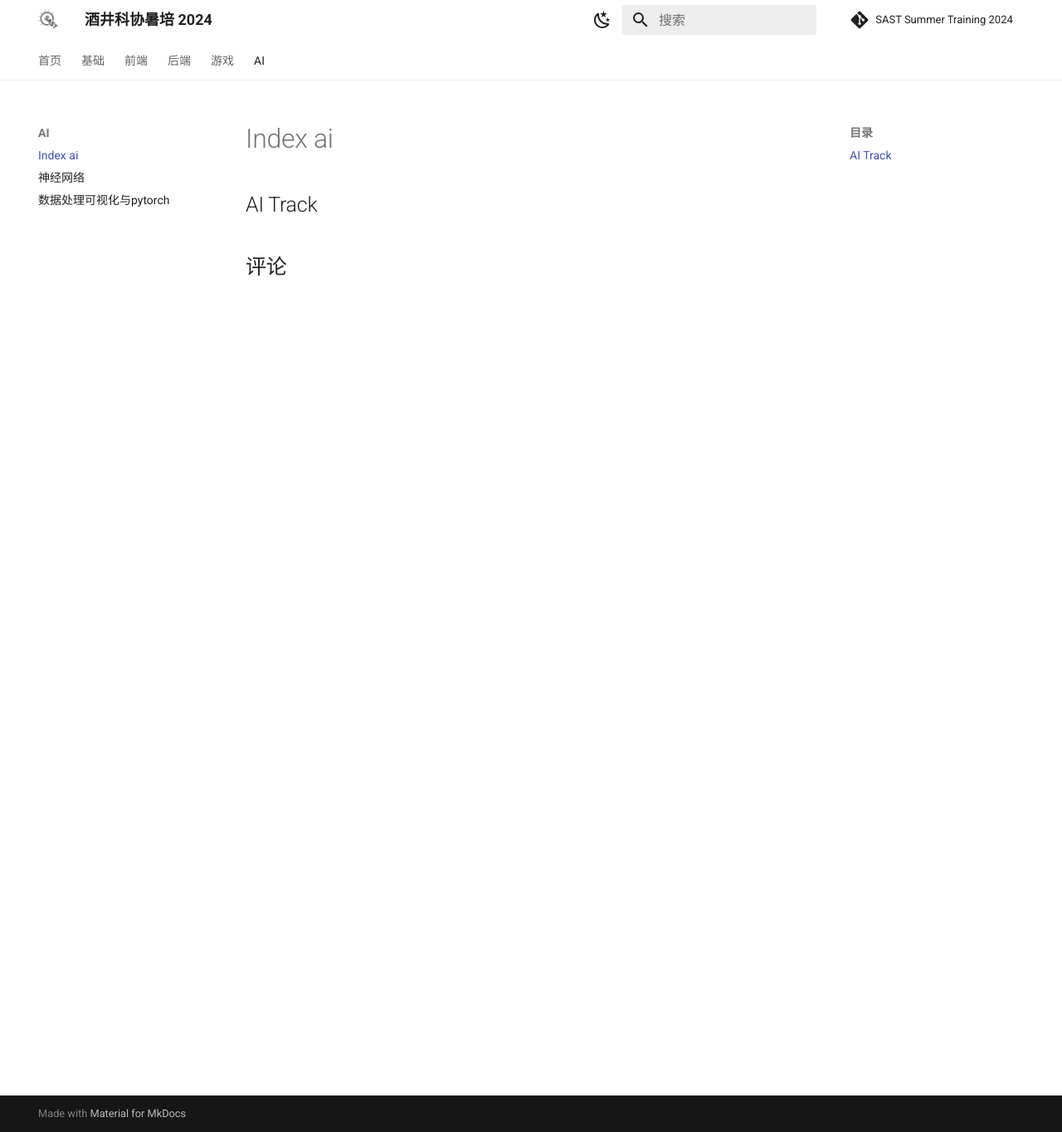
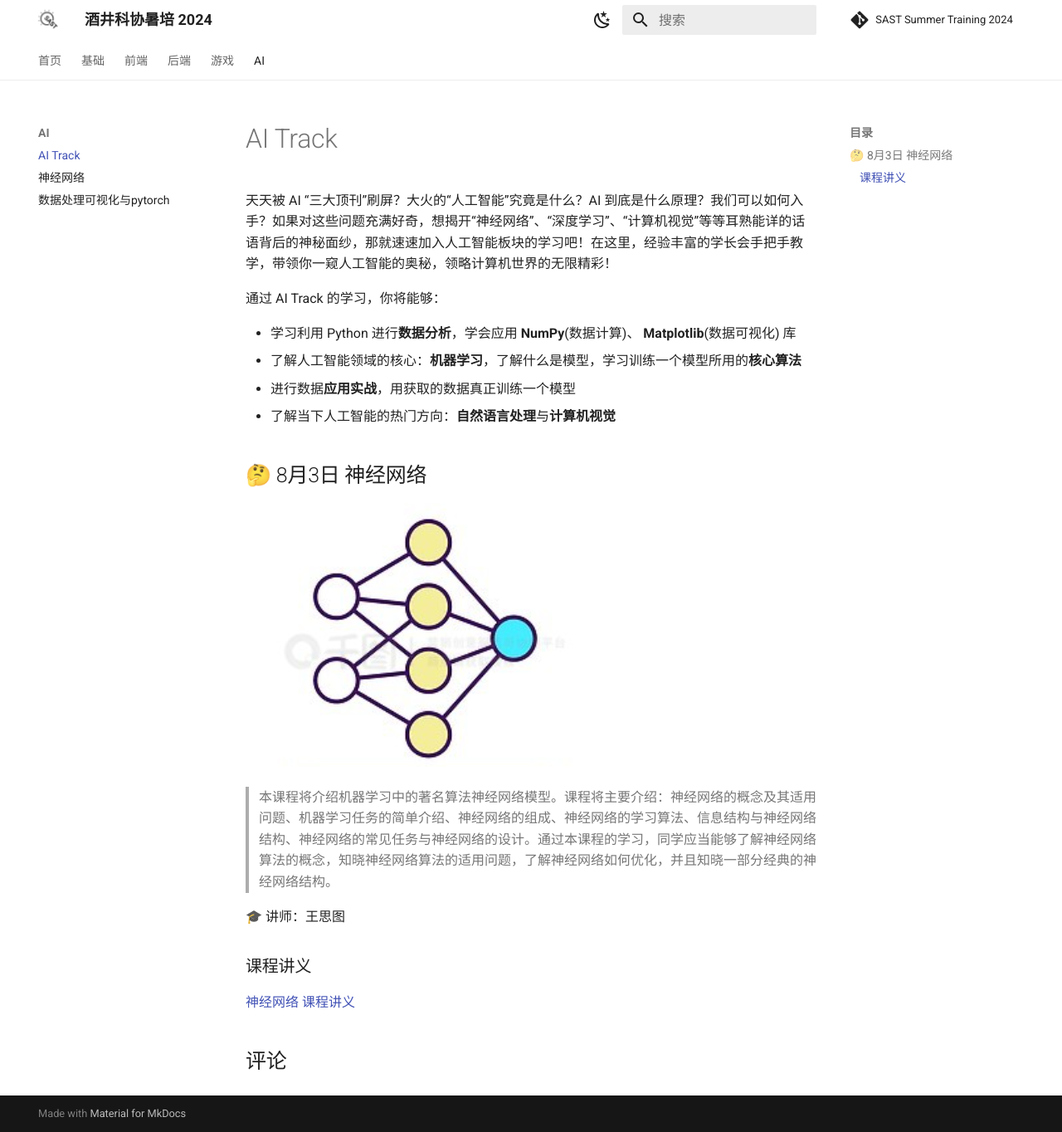
Before and after one commit to sast-summer-training-2024/sast-summer-training-2024.github.io, an MkDocs documentation site: the page built from docs/ai/index_ai.md, in a window 1280 px wide and 1364 px high. Shown: the whole window at 83% size. Built offline with MkDocs 1.6.1 and Material for MkDocs 9.7.7, drawn with Linux system fonts in a browser that asks for light colours; comment, search, counter and statistics services are not loaded.

Commit message:
feat: add AI index

```diff
--- a/docs/ai/index_ai.md
+++ b/docs/ai/index_ai.md
@@ -1 +1,22 @@
-## AI Track
+# AI Track
+
+天天被 AI “三大顶刊”刷屏？大火的“人工智能”究竟是什么？AI 到底是什么原理？我们可以如何入手？如果对这些问题充满好奇，想揭开“神经网络”、“深度学习”、“计算机视觉”等等耳熟能详的话语背后的神秘面纱，那就速速加入人工智能板块的学习吧！在这里，经验丰富的学长会手把手教学，带领你一窥人工智能的奥秘，领略计算机世界的无限精彩！
+
+通过 AI Track 的学习，你将能够：
+
+- 学习利用 Python 进行**数据分析**，学会应用 **NumPy**(数据计算)、 **Matplotlib**(数据可视化) 库
+- 了解人工智能领域的核心：**机器学习**，了解什么是模型，学习训练一个模型所用的**核心算法**
+- 进行数据**应用实战**，用获取的数据真正训练一个模型
+- 了解当下人工智能的热门方向：**自然语言处理**与**计算机视觉**
+
+## 🤔 8月3日 神经网络
+
+![logo](../images/logo/神经网络.png)
+
+>本课程将介绍机器学习中的著名算法神经网络模型。课程将主要介绍：神经网络的概念及其适用问题、机器学习任务的简单介绍、神经网络的组成、神经网络的学习算法、信息结构与神经网络结构、神经网络的常见任务与神经网络的设计。通过本课程的学习，同学应当能够了解神经网络算法的概念，知晓神经网络算法的适用问题，了解神经网络如何优化，并且知晓一部分经典的神经网络结构。
+
+🎓 讲师：王思图
+
+### 课程讲义
+
+[神经网络 课程讲义](https://summer24.net9.org/ai/neural-network/network/)
```
